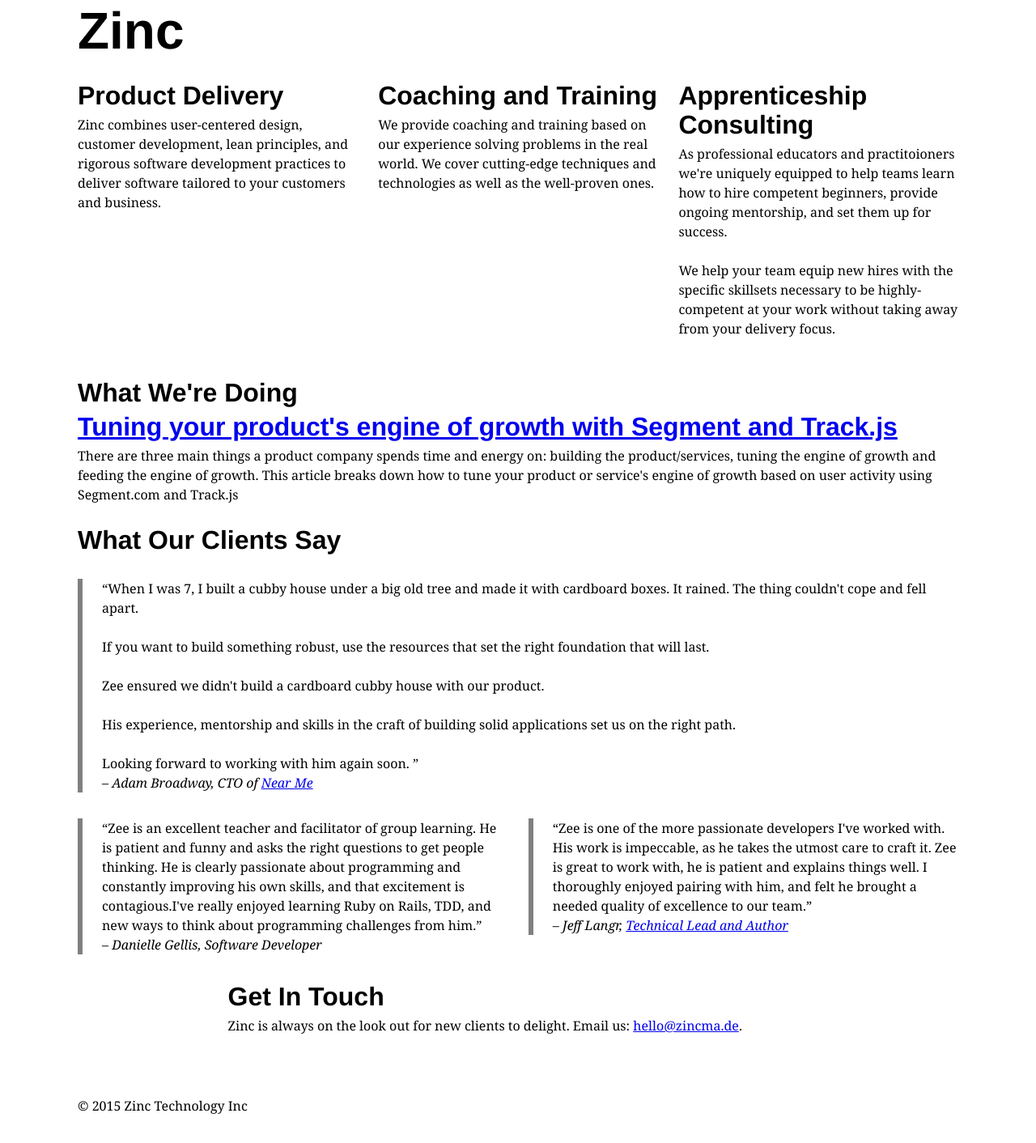
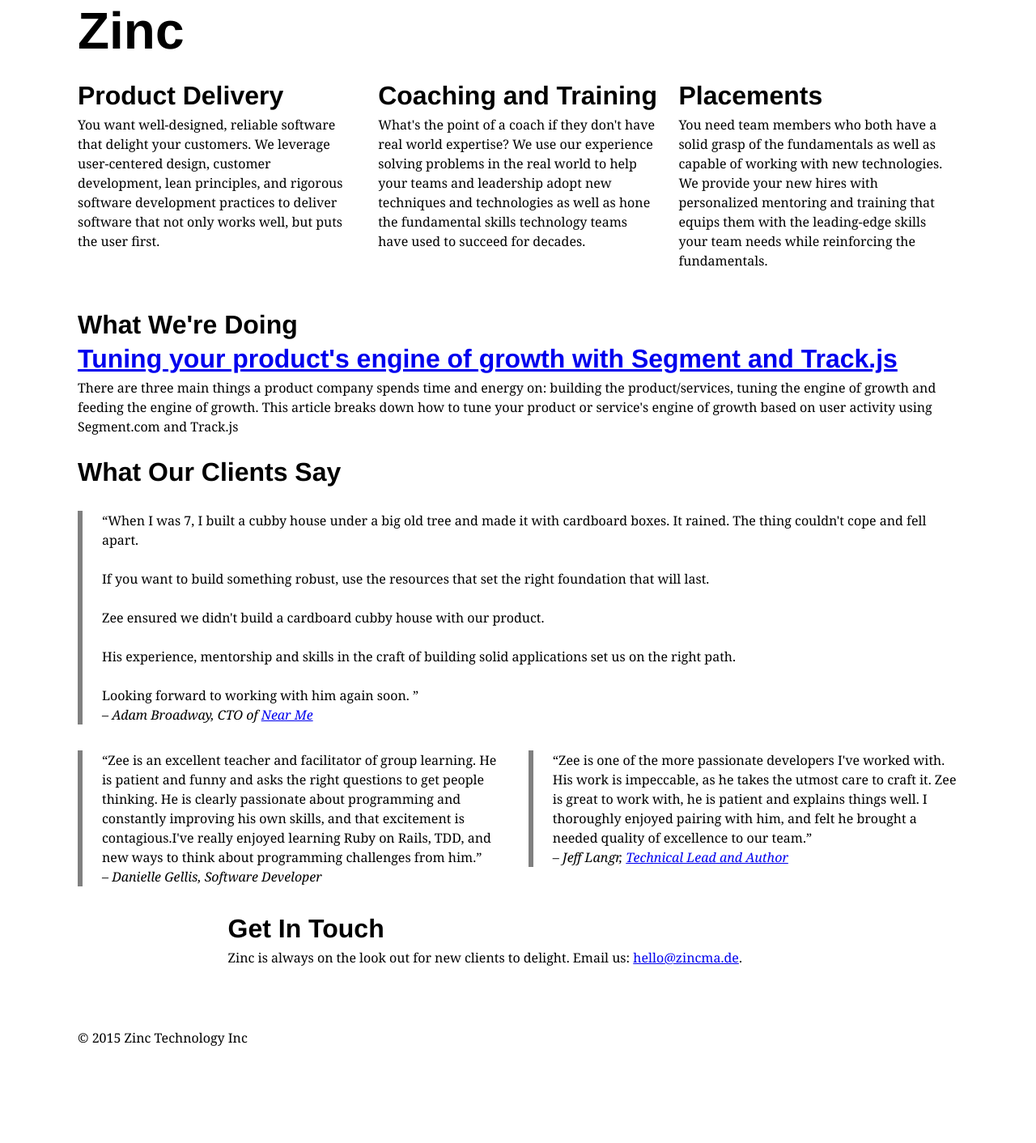
Before and after one commit to wecohere/zincma.de, a Jekyll site: the page built from index.html, in a window 1280 px wide. Shown: the whole page at 81% size. Built offline with Jekyll 4.4.1, drawn with Linux system fonts in a browser that asks for light colours; after the commit the page ends 1328 px from its top, so only the background shows below that.

Commit message:
More better phrasing maybe?

```diff
--- a/index.html
+++ b/index.html
@@ -7,9 +7,10 @@ title:
       <h3>Product Delivery</h3>
     </header>
     <main>
-      <p>Zinc combines user-centered design, customer development, lean
-      principles, and rigorous software development practices to deliver software
-      tailored to your customers and business.</p>
+      <p>You want well-designed, reliable software that delight your customers.
+      We leverage user-centered design, customer development, lean principles,
+      and rigorous software development practices to deliver software that not
+      only works well, but puts the user first.</p>
     </main>
   </article>
 
@@ -18,24 +19,24 @@ title:
       <h3>Coaching and Training</h3>
     </header>
     <main>
-      <p>We provide coaching and training based on our experience solving
-      problems in the real world. We cover cutting-edge techniques and
-      technologies as well as the well-proven ones.</p>
+      <p>What's the point of a coach if they don't have real world expertise?
+      We use our experience solving problems in the real world to help your
+      teams and leadership adopt new techniques and technologies as well as
+      hone the fundamental skills technology teams have used to succeed for
+      decades.</p >
     </main>
   </article>
 
   <article>
     <header>
-      <h3>Apprenticeship Consulting</h3>
+      <h3>Placements</h3>
     </header>
     <main>
-      <p>As professional educators and practitoioners we're uniquely equipped
-      to help teams learn how to hire competent beginners, provide ongoing
-      mentorship, and set them up for success.</p>
-
-      <p>We help your team equip new hires with the specific skillsets
-      necessary to be highly-competent at your work without taking away from
-      your delivery focus.</p>
+      <p>You need team members who both have a solid grasp of the fundamentals
+      as well as capable of working with new technologies. We provide your new
+      hires with personalized mentoring and training that equips them with the
+      leading-edge skills your team needs while reinforcing the
+      fundamentals.</p>
     </main>
   </article>
 </section>
```
